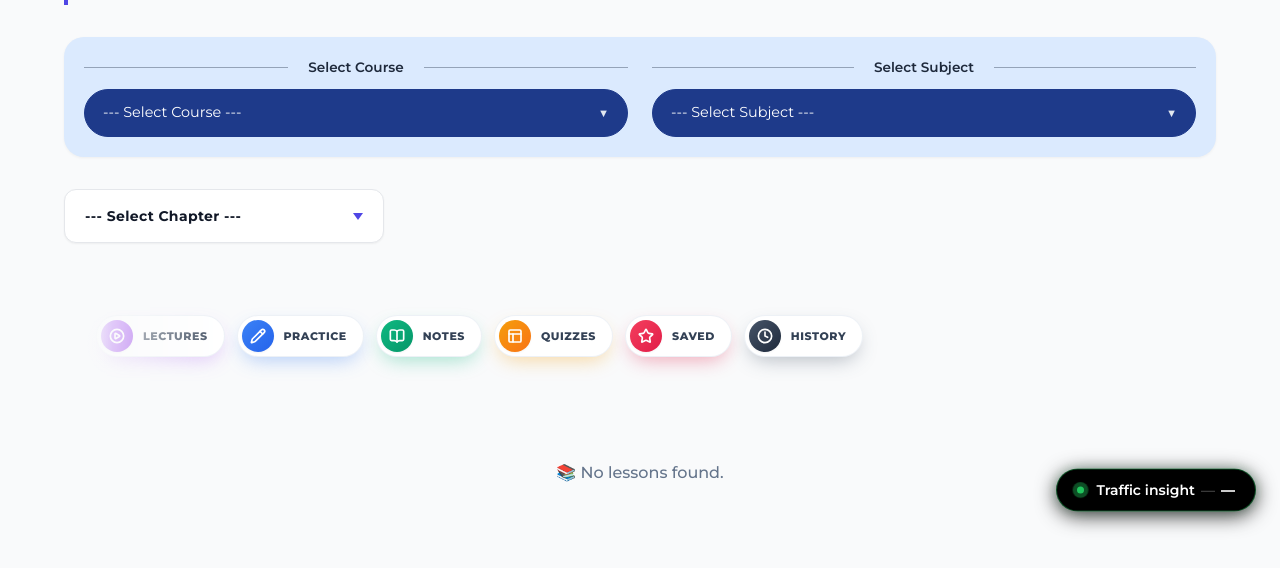
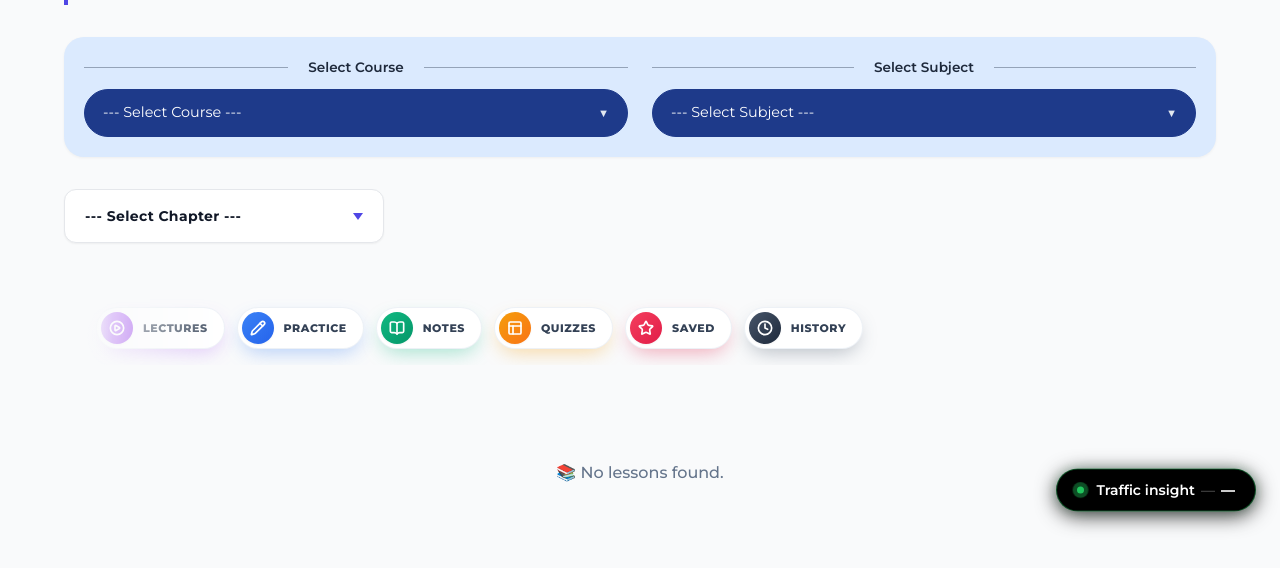
Before and after one commit to tutoriomFree/tutoriomFree.github.io, a plain HTML site: page index.html in a window 1280 px wide. Shown: the part 262-830 px from the top of the page. Drawn offline with nearby package versions, Linux system fonts and the light colour scheme; no server answers.

Commit message:
Update index.html

```diff
--- a/index.html
+++ b/index.html
@@ -566,7 +566,7 @@
     </header>
 
     <!-- Course & Subject Selection Section (NEW) -->
-    <section class="max-w-6xl mx-auto mb-8 relative">
+    <section class="max-w-6xl mx-auto mb-0 relative">
         <div class="filter-blue-bg">
     <div class="flex flex-col md:flex-row md:gap-6">
         <div class="flex-1">
@@ -597,8 +597,8 @@
     </section>
 
     <!-- Capsule Carousel -->
-    <div class="max-w-6xl mx-auto mb-8 relative">
-        <div id="capsule-carousel" class="flex overflow-x-auto no-scrollbar gap-3 py-6 px-8 snap-x mask-fade">
+    <div class="max-w-6xl mx-auto mb-12 relative">
+        <div id="capsule-carousel" class="flex overflow-x-auto no-scrollbar gap-3 py-4 px-8 snap-x mask-fade">
 
             <!-- Lectures -->
             <button class="flex-shrink-0 flex items-center gap-2.5 bg-white p-1 pr-4 rounded-full border border-slate-200/60 snap-center transition-all duration-300 hover:scale-105 active:scale-95 capsule-shadow-purple">
```
